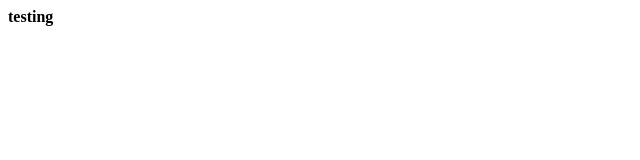
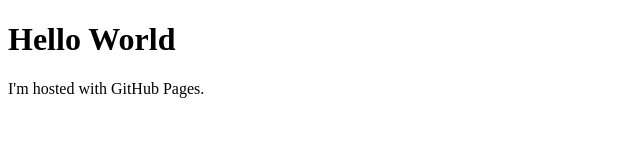
Before and after one commit to eugggen/eugggen, a plain HTML site: page index.html in a window 1280 px wide. Shown: the whole page, without its empty margins (0-640 px from the left). Drawn offline with Linux system fonts and the light colour scheme.

Commit message:
Update index.html

```diff
--- a/index.html
+++ b/index.html
@@ -1,7 +1,7 @@
+<!DOCTYPE html>
 <html>
 <body>
-	<p>
-		<b>testing</b>
-	</p>
+<h1>Hello World</h1>
+<p>I'm hosted with GitHub Pages.</p>
 </body>
 </html>
```
